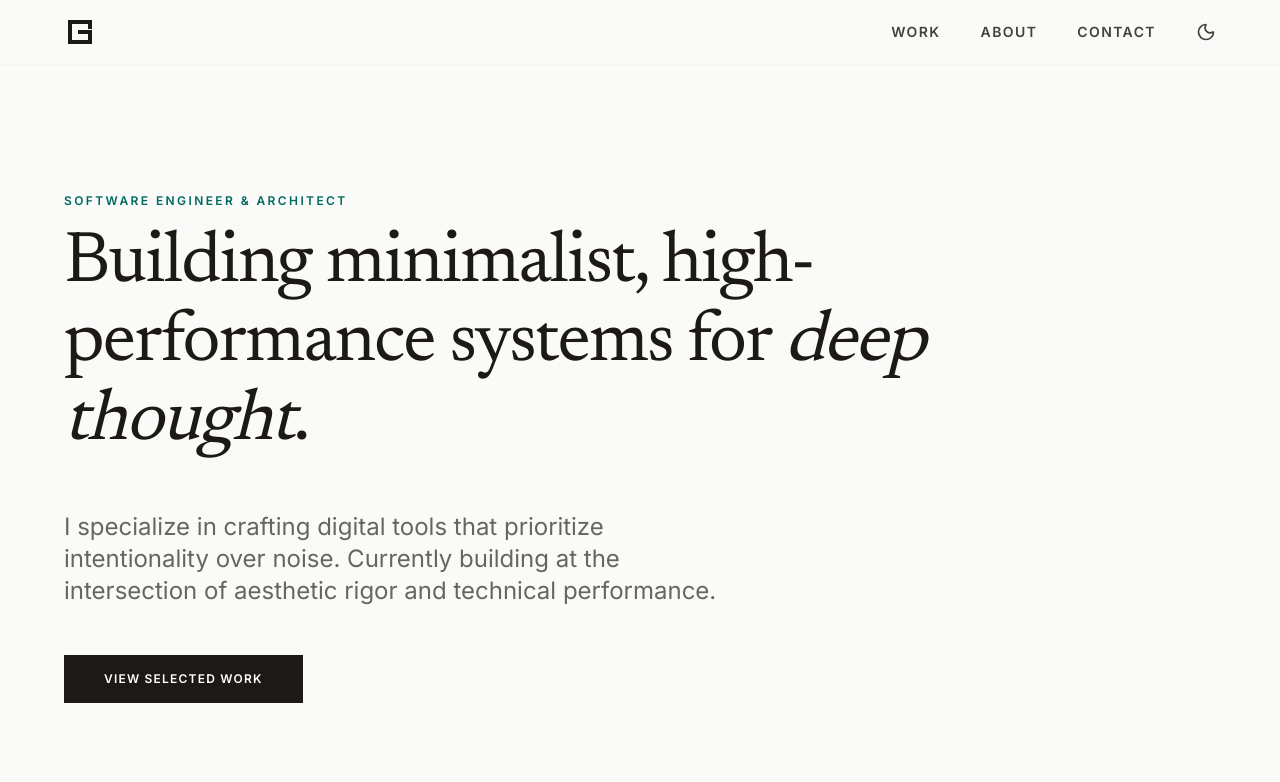
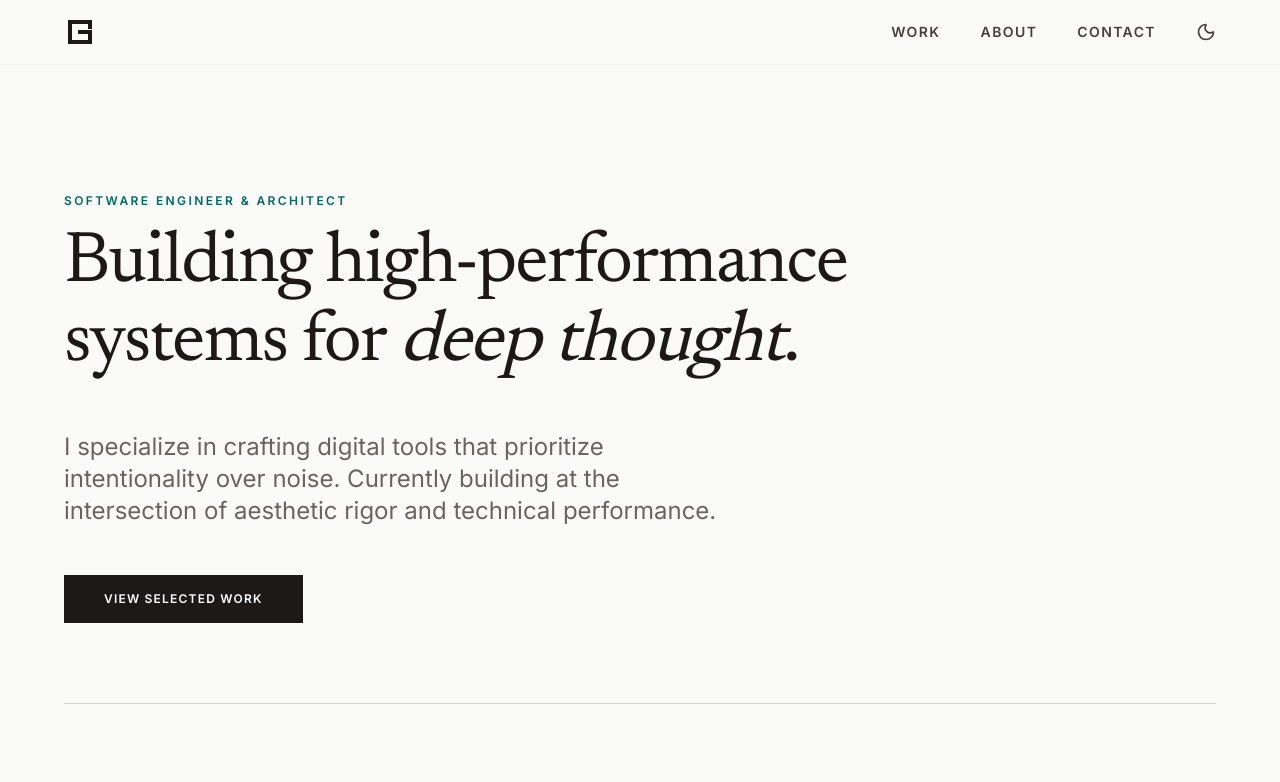
Before and after one commit to geraldofori/portfoliio, a Next.js app: page / in a window 1280 px wide. Shown: the top 782 px of the page. Built offline with nearby package versions, Linux system fonts and the light colour scheme.

Commit message:
style: remove minimalist descriptor from site metadata and headline

```diff
--- a/app/layout.tsx
+++ b/app/layout.tsx
@@ -18,7 +18,7 @@ const newsreader = Newsreader({
 export const metadata: Metadata = {
   title: "Gerald Ofori — Software Engineer & Architect",
   description:
-    "Building minimalist, high-performance systems for deep thought. Software engineer and architect based in Accra, building globally.",
+    "Building high-performance systems for deep thought. Software engineer and architect based in Accra, building globally.",
 }
 
 export default function RootLayout({
--- a/app/page.tsx
+++ b/app/page.tsx
@@ -11,7 +11,7 @@ export default function Home() {
           Software Engineer & Architect
         </span>
         <h1 className="text-5xl md:text-7xl font-headline leading-[1.1] mb-xl tracking-tight">
-          Building minimalist, high-performance systems for{" "}
+          Building high-performance systems for{" "}
           <span className="italic font-normal">deep thought</span>.
         </h1>
         <p className="text-xl md:text-2xl font-body max-w-[42rem] mb-xl text-on-surface-variant dark:text-dark-on-surface opacity-80">
```
